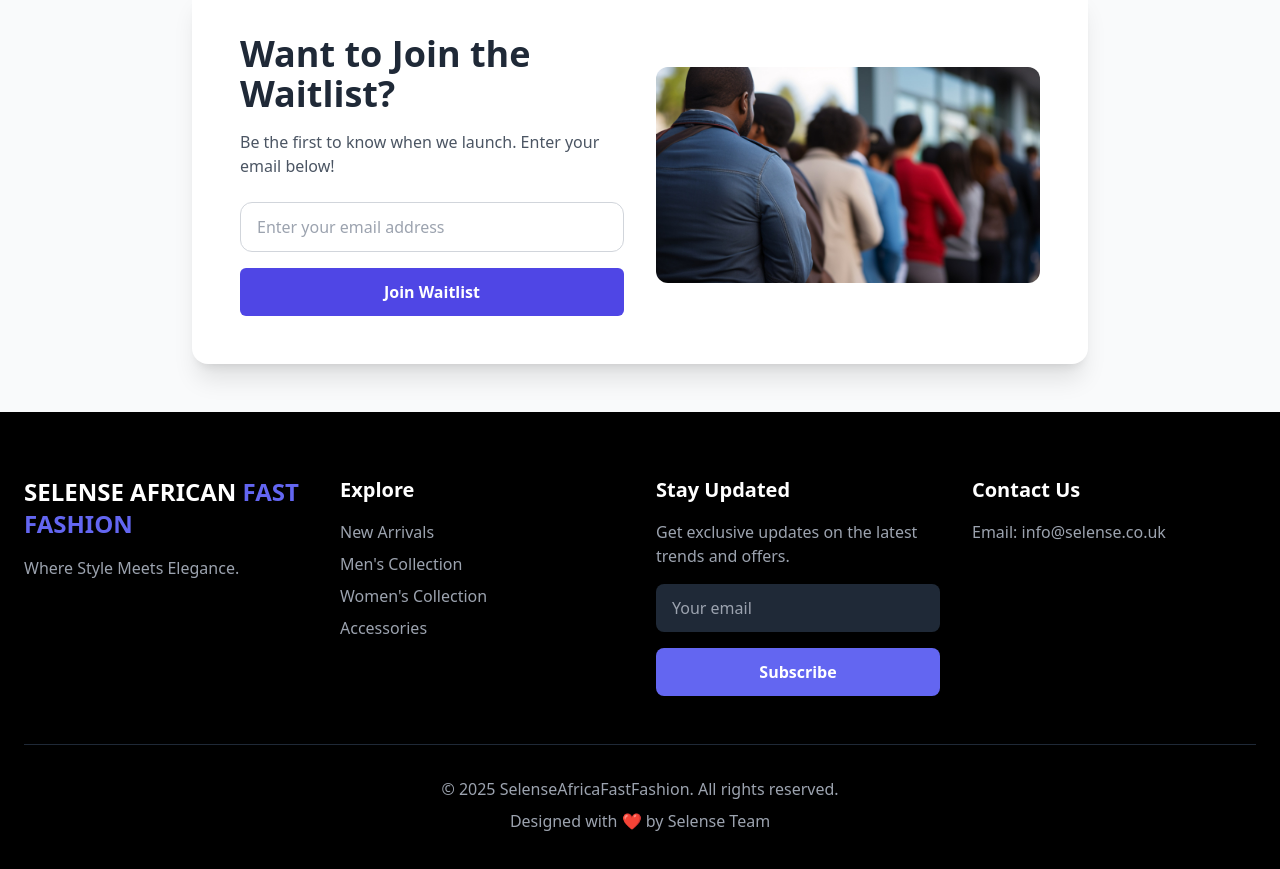
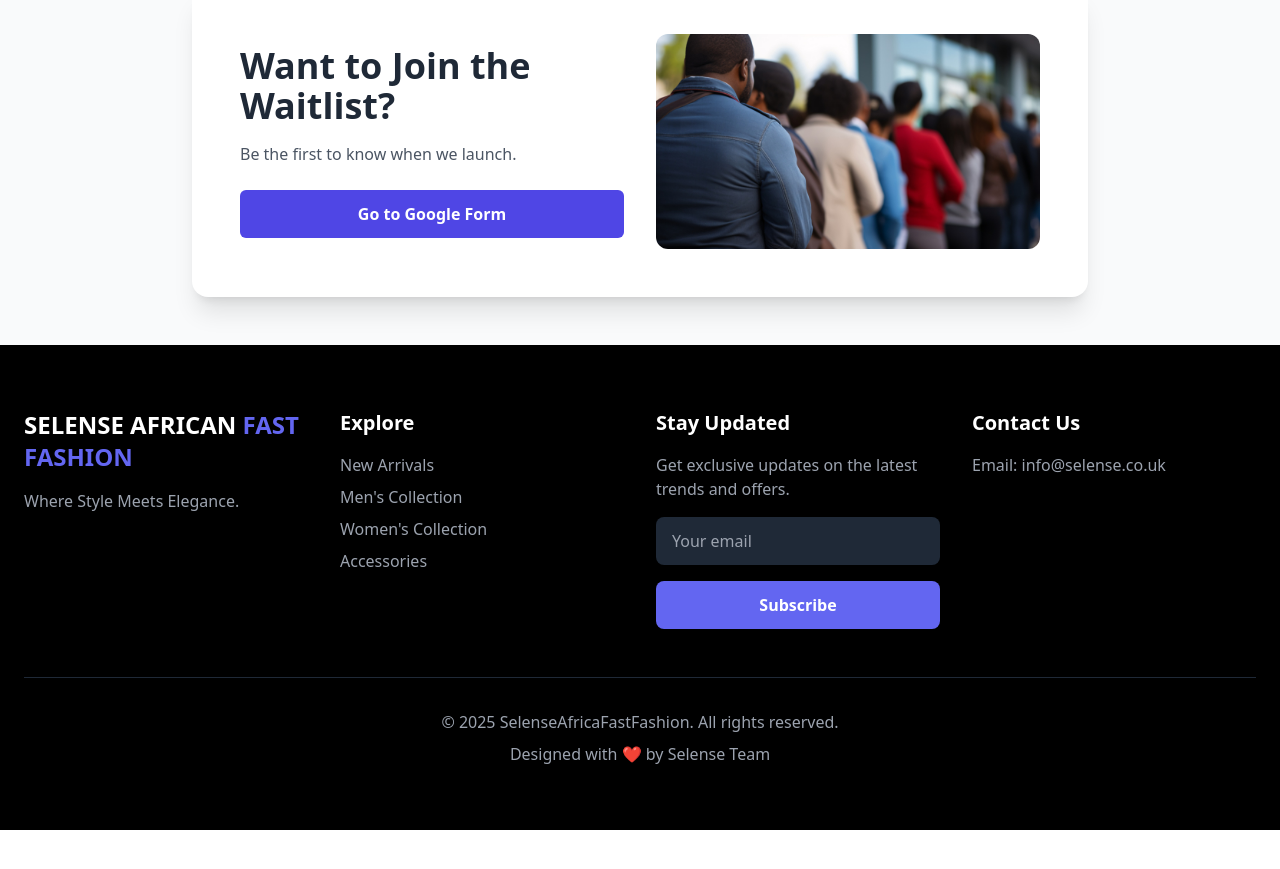
Before and after one commit to Zikam1/SELENCE-FASHION, a Nuxt app: page / in a window 1280 px wide. Shown: the part 3700-4569 px from the top of the page. After the commit the page ends 4530 px from the top, so only its background shows below. Built offline with nearby package versions, Linux system fonts and the light colour scheme.

Commit message:
feat:added the google form link to the waitlist

```diff
--- a/components/Waitlist.vue
+++ b/components/Waitlist.vue
@@ -2,40 +2,20 @@
   <section class="flex items-center justify-center px-4 py-12 bg-gray-50">
     <div class="flex flex-col md:flex-row bg-white rounded-2xl shadow-xl p-8 md:p-12 max-w-4xl w-full gap-8">
 
+      <!-- Left Content -->
       <div class="flex-1 flex flex-col justify-center text-center md:text-left">
         <h2 class="text-4xl font-bold mb-4 text-gray-800">Want to Join the Waitlist?</h2>
-          <p class="text-gray-600 mb-6">Be the first to know when we launch. Enter your email below!</p>
-          <form
-            :action="formUrl"
-            method="POST"
-            target="hidden_iframe"
-            @submit="handleSubmit"
-            class="flex flex-col space-y-4"
-          >
-            <input
-              v-model="email"
-              :name="entryId"
-              type="email"
-              placeholder="Enter your email address"
-              class="border border-gray-300 rounded-xl px-4 py-3 focus:ring-2 focus:ring-blue-500 focus:outline-none"
-              required
-            />
+        <p class="text-gray-600 mb-6">Be the first to know when we launch. </p>
           <button
             type="submit"
             class="w-full py-3 px-4 bg-indigo-600 text-white font-semibold rounded-md hover:bg-indigo-500 focus:outline-none focus:ring-2 focus:ring-indigo-300"
           >
-              Join Waitlist
+            Go to Google Form
           </button>
-          </form>
-          <iframe
-            name="hidden_iframe"
-            style="display: none"
-            @load="submitted && (submitted = true)"
-          ></iframe>
-          <p v-if="submitted" class="text-green-600 mt-4">Thank you for joining the waitlist!</p>
+        <!-- </form> -->
       </div>
 
-
+      <!-- Right Image -->
       <div class="flex-1 flex justify-center items-center">
         <img
           src="../assets/waitlist.jpg"
@@ -43,19 +23,19 @@
           class="rounded-xl object-cover w-full h-auto max-h-96"
         />
       </div>
+
     </div>
   </section>
 </template>
 
 <script setup>
-  const formUrl = 'https://docs.google.com/forms/d/1MVkPgujjcCKfvgSramwpx9sOWIiOwhAFi6_2lBLxGlw/edit'
-  const entryId = 'entry.12345'
+import { ref } from 'vue'
 
 const email = ref('')
-  const submitted = ref(false)
 
-  const handleSubmit = () => {
-    submitted.value = true
-    email.value = ''
+// This will redirect the user to the Google Form when they click submit
+const redirectToGoogleForm = () => {
+  const formUrl = 'https://docs.google.com/forms/d/1MVkPgujjcCKfvgSramwpx9sOWIiOwhAFi6_2lBLxGlw/'
+  window.open(formUrl, '_blank') // or use '_self' if you want it in same tab
 }
 </script>
```
Lines whose indentation alone changed are shown as unchanged.
